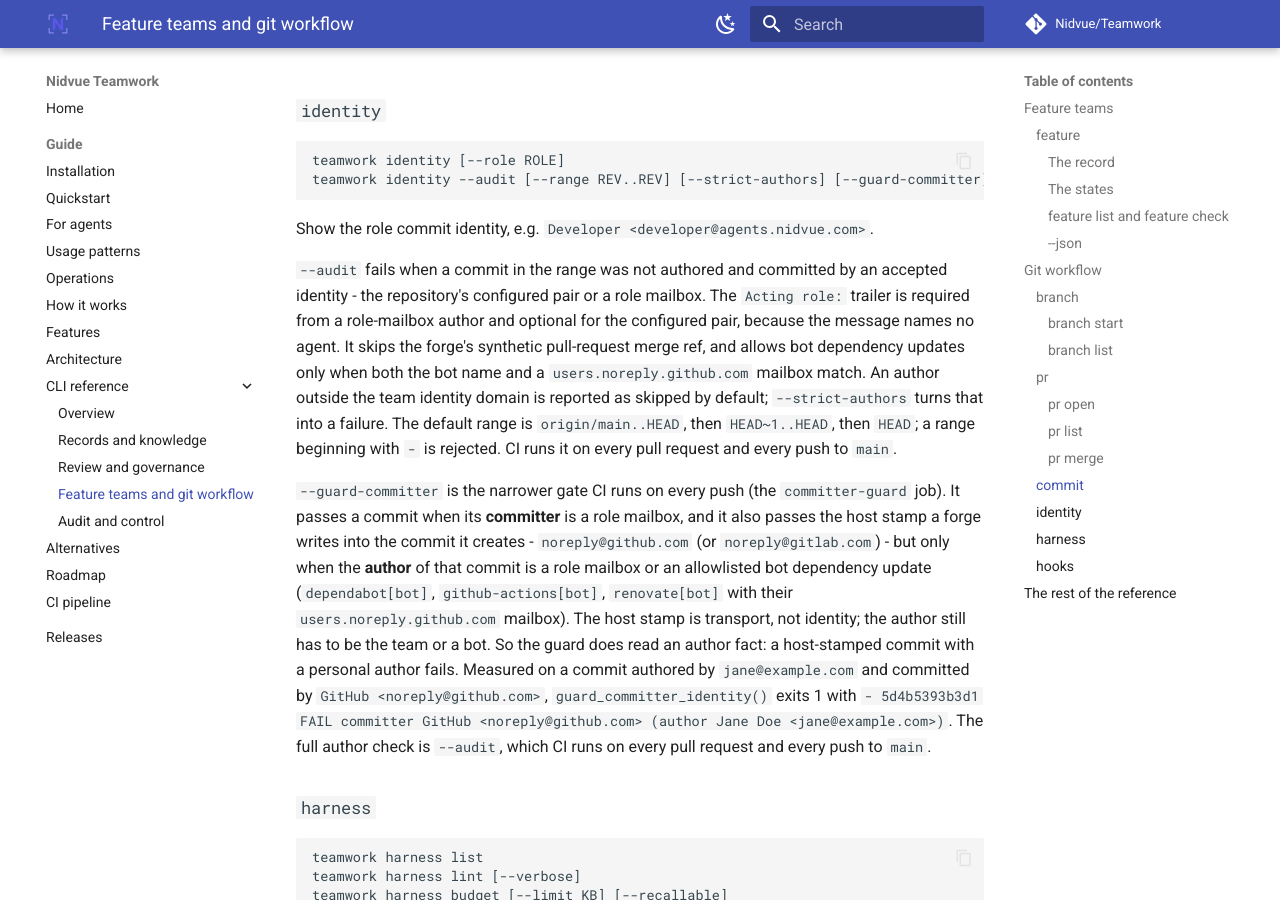
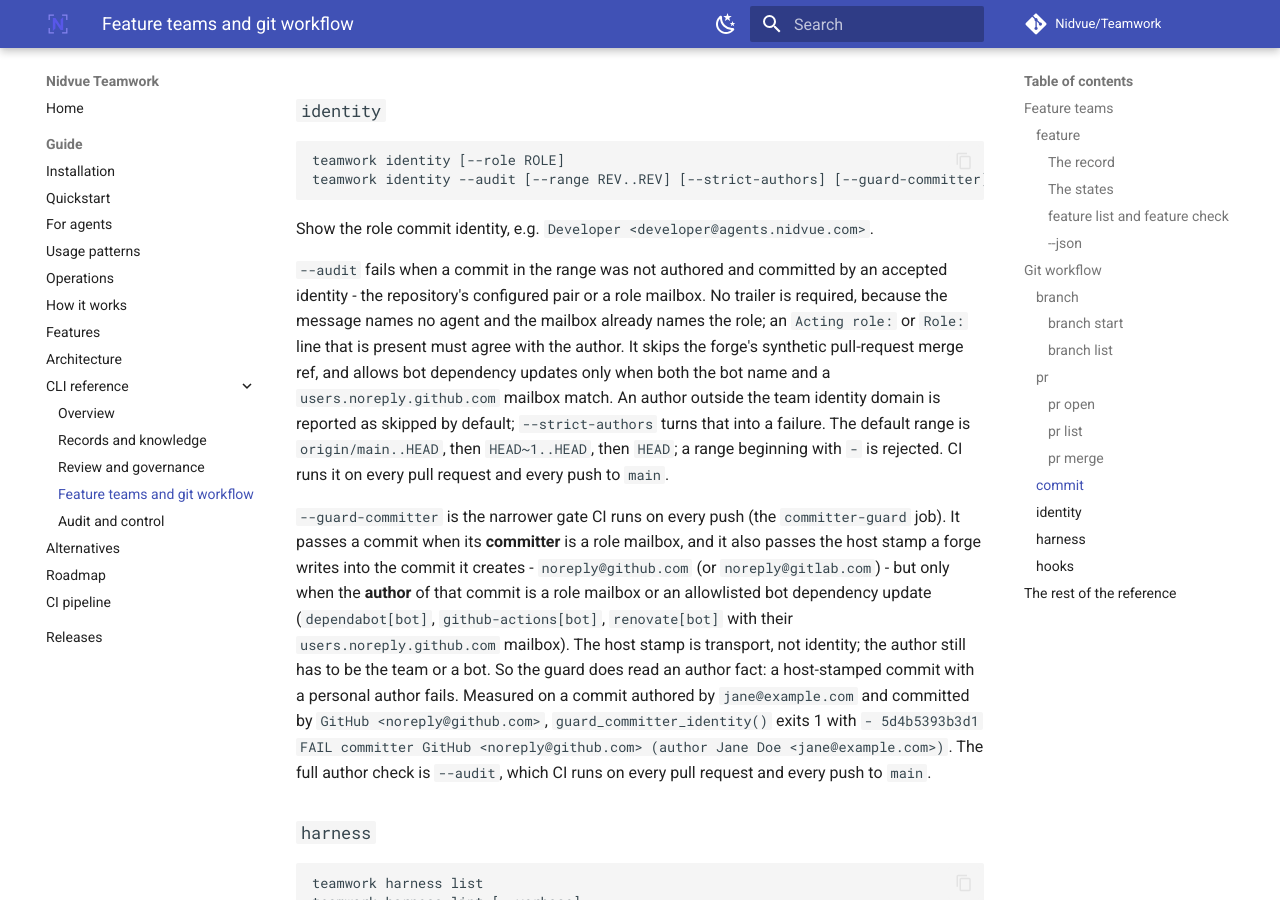
Before and after one commit to Nidvue/Teamwork, an MkDocs documentation site: the page built from docs/guide/cli-workflow.md, in a window 1280 px wide and 900 px high, scrolled down 7572 px. Built offline with MkDocs 1.6.1 and Material for MkDocs 9.7.7, drawn with Linux system fonts in a browser that asks for light colours; comment, search, counter and statistics services are not loaded.

Commit message:
fix(identity): the audit stops demanding an Acting role trailer no writer produces

```diff
--- a/docs/guide/cli-workflow.md
+++ b/docs/guide/cli-workflow.md
@@ -318,9 +318,10 @@ teamwork identity --audit [--range REV..REV] [--strict-authors] [--guard-committ
 Show the role commit identity, e.g. `Developer <developer@agents.nidvue.com>`.
 
 `--audit` fails when a commit in the range was not authored and committed by an
-accepted identity - the repository's configured pair or a role mailbox. The
-`Acting role:` trailer is required from a role-mailbox author and optional for the
-configured pair, because the message names no agent. It skips the forge's
+accepted identity - the repository's configured pair or a role mailbox. No trailer
+is required, because the message names no agent and the mailbox already names the
+role; an `Acting role:` or `Role:` line that is present must agree with the
+author. It skips the forge's
 synthetic pull-request merge ref, and allows bot dependency
 updates only when both the bot name and a `users.noreply.github.com` mailbox
 match. An author outside the team identity domain is reported as skipped by
```
Also changed, not shown: docs/Team/Release.md (+7 -6 lines), docs/guide/cli-review.md (+1 -1 lines), references/Engineering.md (+8 -7 lines), 3 other files.
